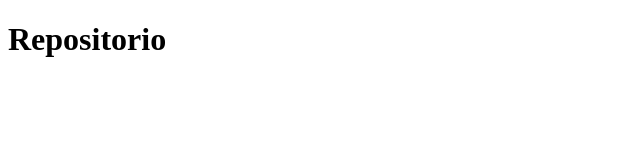
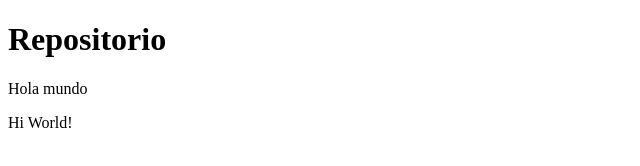
Before and after one commit to EstefanieVz/MiPrimerRepositorio410, a plain HTML site: page index.html in a window 1280 px wide. Shown: the whole page, without its empty margins (0-640 px from the left). Drawn offline with Linux system fonts and the light colour scheme.

Commit message:
Modificacion del index-Mi Segundo Commit

```diff
--- a/index.html
+++ b/index.html
@@ -5,5 +5,7 @@
 </head>
 <body>
 <h1> Repositorio </h1>
+<p>Hola mundo</p>
+<p>Hi World!</p>
 </body>
 </html>
```
